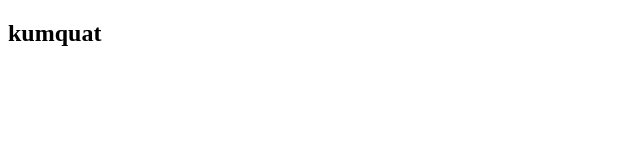
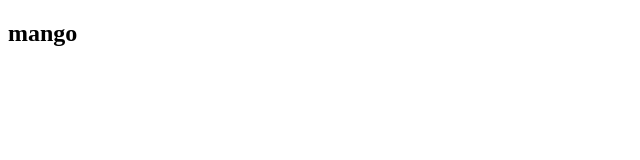
Before and after one commit to wickker/git-intro, a plain HTML site: page index.html in a window 1280 px wide. Shown: the full height of the page, 0-640 px from the left. Drawn offline with Linux system fonts and the light colour scheme.

Commit message:
changed h2 to mango

```diff
--- a/index.html
+++ b/index.html
@@ -4,6 +4,6 @@
     <title></title>
   </head>
   <body>
-    <h2>kumquat</h2>
+    <h2>mango</h2>
   </body>
 </html>
```
